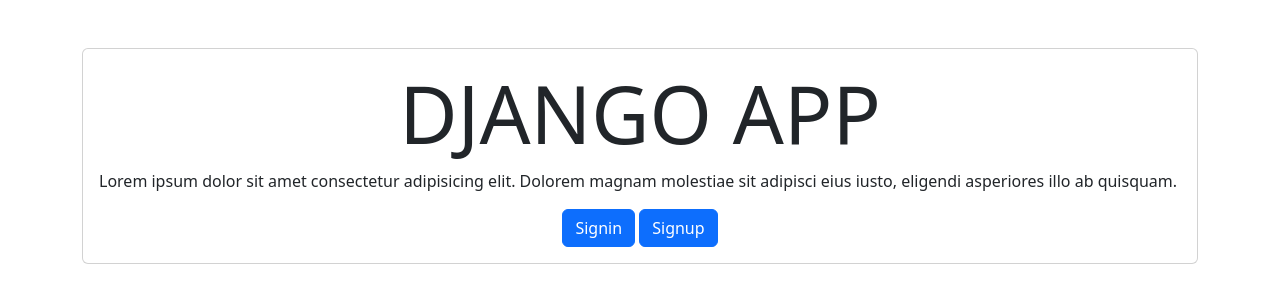
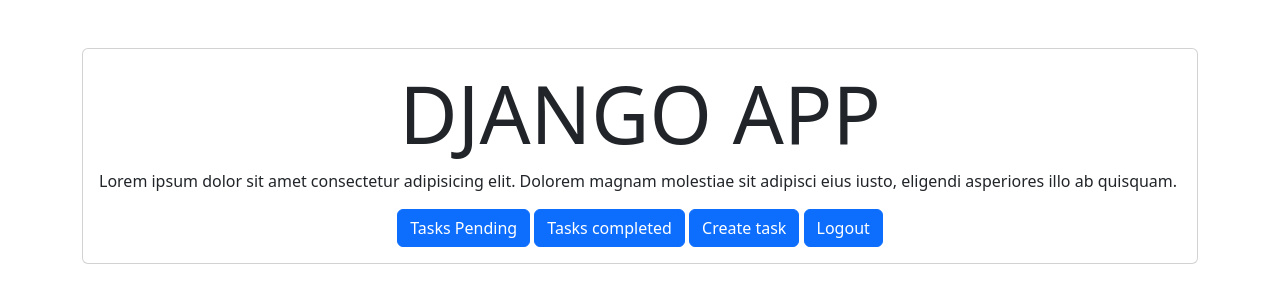
Before and after one commit to ZTWARRIORDT/DJANGOCRUD, a Django app: page / in a window 1280 px wide. Shown: the part 56-359 px from the top of the page. Run offline with Django 5.2, Linux system fonts and the light colour scheme; the visitor is signed in with stand-in values (Sample User, id 1).

Commit message:
Mejorando el login

```diff
--- a/tasks/templates/home.html
+++ b/tasks/templates/home.html
@@ -14,7 +14,23 @@
         <section class="card card-body">
             <h1 class="display-1 text-center">DJANGO APP</h1>
             <p>Lorem ipsum dolor sit amet consectetur adipisicing elit. Dolorem magnam molestiae sit adipisci eius iusto, eligendi asperiores illo ab quisquam.</p>
+            {% if user.is_authenticated %}
             <div class="text-center">
+                <a class="btn btn-primary" href="/tasks/">
+                    Tasks Pending
+                </a>
+                <a class="btn btn-primary" href="/tasks_completed/">
+                    Tasks completed
+                </a>
+                <a class="btn btn-primary" href="/tasks/create/">
+                    Create task
+                </a>
+                <a class="btn btn-primary" href="/logout/">
+                    Logout
+                </a>
+            {% else %}
+            <div class="text-center">
+
                 <a class="btn btn-primary" href="/signin/">
                     Signin
                 </a>
@@ -22,7 +38,7 @@
                     Signup
                 </a>
             </div>
-
+            {% endif %}
         </section>
     </main>
 
```
